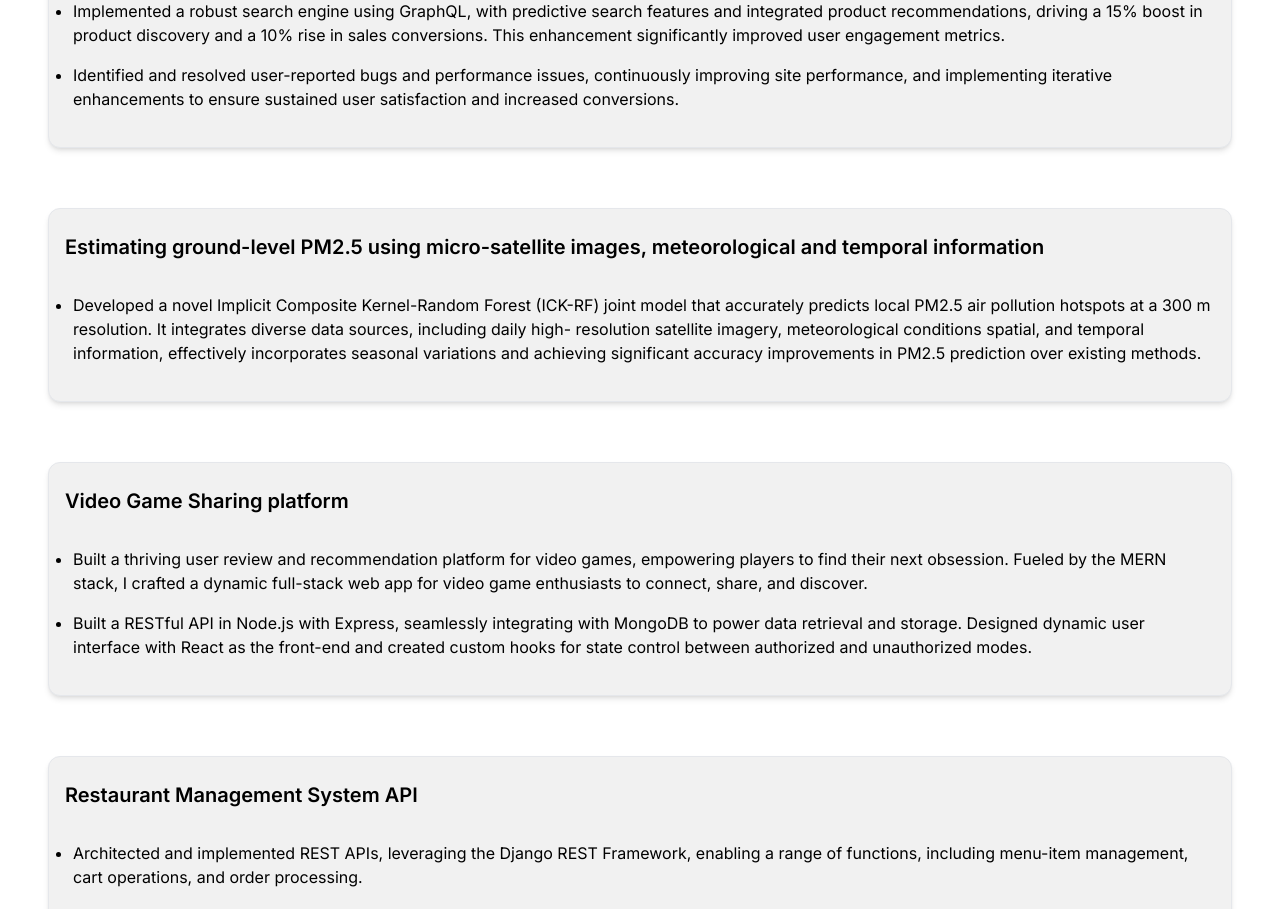
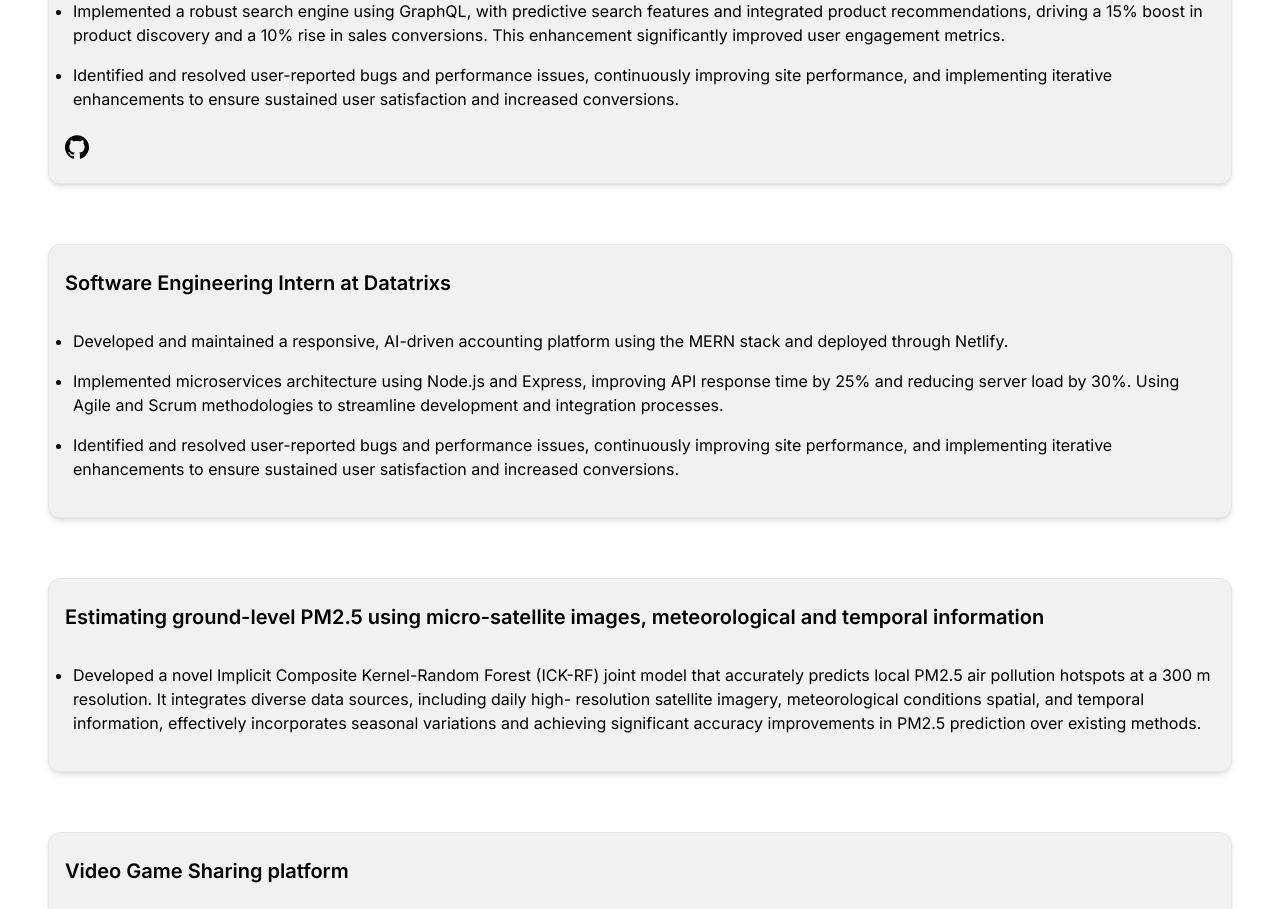
Before and after one commit to raphaeldu98/nextjs-portfolio, a Next.js app: page /projects in a window 1280 px wide. Shown: the part 800-1709 px from the top of the page. Built offline with nearby package versions, Linux system fonts and the light colour scheme.

Commit message:
update project page

```diff
--- a/app/components/Projects.tsx
+++ b/app/components/Projects.tsx
@@ -18,6 +18,15 @@ const projectsData = [
     id: 2,
     title: "Full Stack Web Developer Internship at Cooledtured Collections",
     description: "Contributed significantly to the migration of Cooledtured's storefront from Shopify's front-end to a React based custom Headless e-commerce stack (Shopify Hydrogen + Remix.js), resulting in faster page load. This transition unlocked greater scalability for future growth and enhanced the platform's performance. \n\n Collaborated with UI/UX and Web Dev teams to build website using React with TypeScript and Tailwind CSS resulting in an increase in average session duration and improved user engagement. \n\n Implemented a robust search engine using GraphQL, with predictive search features and integrated product recommendations, driving a 15% boost in product discovery and a 10% rise in sales conversions. This enhancement significantly improved user engagement metrics.\n\nIdentified and resolved user-reported bugs and performance issues, continuously improving site performance, and implementing iterative enhancements to ensure sustained user satisfaction and increased conversions.",
+    image: "/",
+    tag: ["All", "Web"],
+    gitUrl: "https://github.com/raphaeldu98/Cooledtured-V3",
+    haveGithub: true,
+  },
+  {
+    id: 8,
+    title: "Software Engineering Intern at Datatrixs",
+    description: "Developed and maintained a responsive, AI-driven accounting platform using the MERN stack and deployed through Netlify.\n\nImplemented microservices architecture using Node.js and Express, improving API response time by 25% and reducing server load by 30%. Using Agile and Scrum methodologies to streamline development and integration processes.\n\nIdentified and resolved user-reported bugs and performance issues, continuously improving site performance, and implementing iterative enhancements to ensure sustained user satisfaction and increased conversions.",
     image: "/",
     tag: ["All", "Web"],
     gitUrl: "",
```
